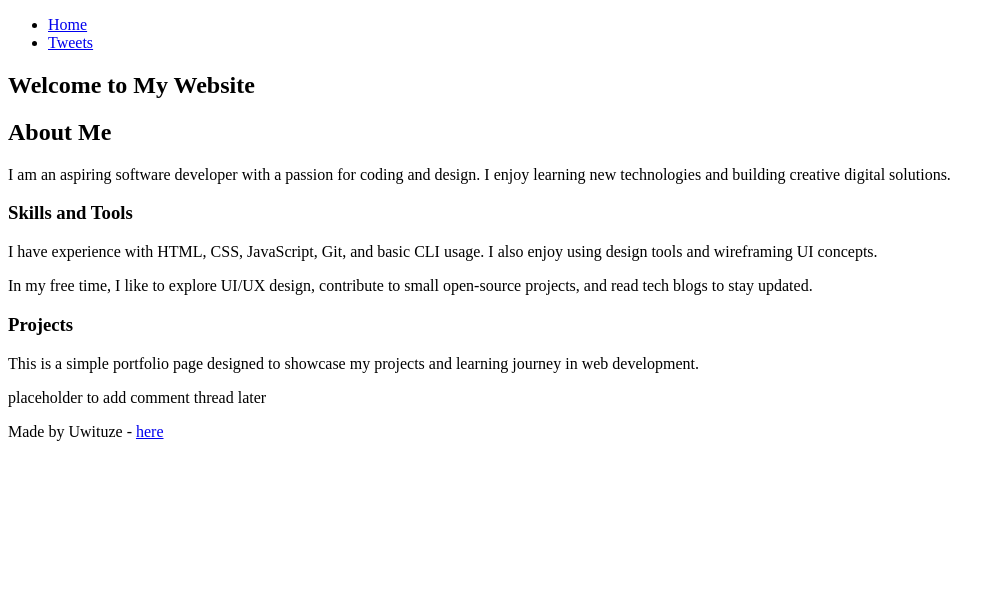
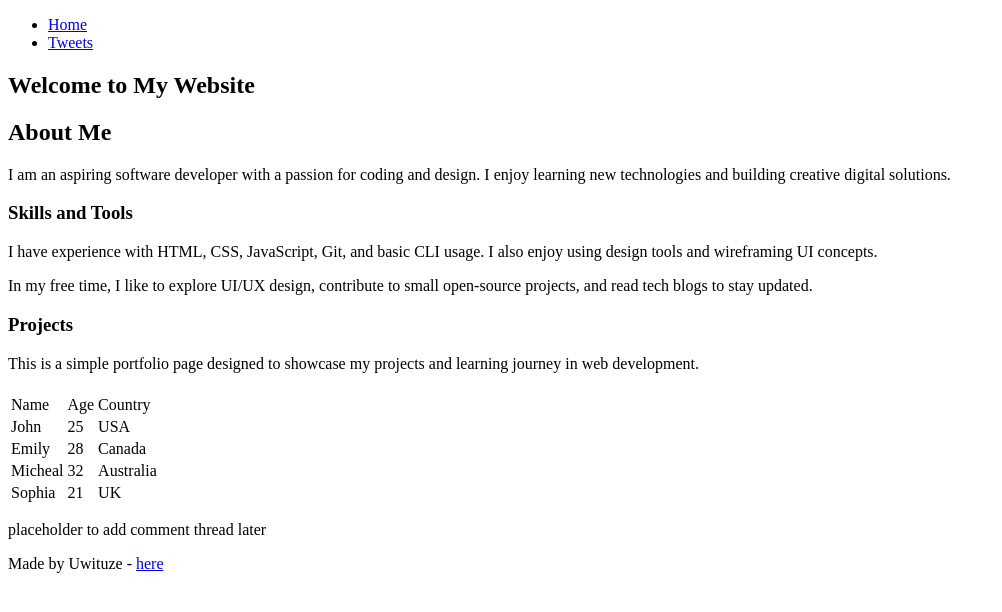
Before and after one commit to UwituzeDavid/My_First_Portfolio, a plain HTML site: page html_basic/index.html in a window 1280 px wide. Shown: the whole page, without its empty margins (0-1002 px from the left). Drawn offline with Linux system fonts and the light colour scheme.

Commit message:
adding tables

```diff
--- a/html_basic/index.html
+++ b/html_basic/index.html
@@ -24,6 +24,35 @@
       <p>In my free time, I like to explore UI/UX design, contribute to small open-source projects, and read tech blogs to stay updated.</p>
       <h3 id="projects">Projects</h3>
       <p>This is a simple portfolio page designed to showcase my projects and learning journey in web development.</p>
+      <table>
+        <th>
+          <tr>
+            <td>Name</td>
+            <td>Age</td>
+            <td>Country</td>
+          </tr>
+        </th>
+        <tr>
+          <td>John</td>
+          <td>25</td>
+          <td>USA</td>
+        </tr>
+        <tr>
+          <td>Emily</td>
+          <td>28</td>
+          <td>Canada</td>
+        </tr>
+        <tr>
+          <td>Micheal</td>
+          <td>32</td>
+          <td>Australia</td>
+        </tr>
+        <tr>
+          <td>Sophia</td>
+          <td>21</td>
+          <td>UK</td>
+        </tr>
+      </table>
     </article>
     <aside>
       <p>placeholder to add comment thread later</p>
```
